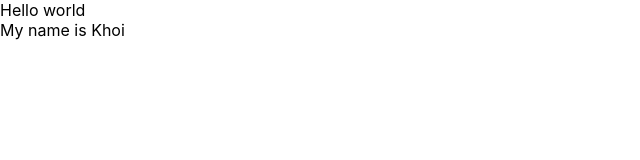
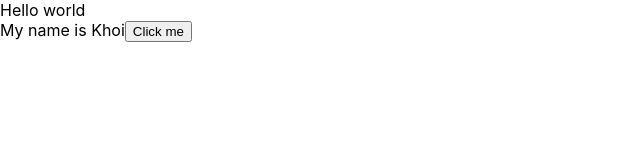
Before and after one commit to leminhkhoi-james/test-demo-react, a React (Create React App) app: page / in a window 1280 px wide. Shown: the top 160 px of the page, without its empty margins (0-640 px from the left). Built offline with nearby package versions, Linux system fonts and the light colour scheme.

Commit message:
setState

```diff
--- a/src/components/MyComponent.js
+++ b/src/components/MyComponent.js
@@ -8,11 +8,21 @@
   address: 'hcm',
   age: 18,
   };
+
+  handleClick(event) {
+    console.log("Click button");
+    console.log("My name is", this.state.name);
+
+    this.setState({
+      name: 'Eric'
+    })
+  }
   // JSX
   render() {
     return   (
     <div>
       My name is {this.state.name}
+      <button onClick={(event) => {this.handleClick(event)}}>Click me</button>
         </div>
         )  ;
   }
```
